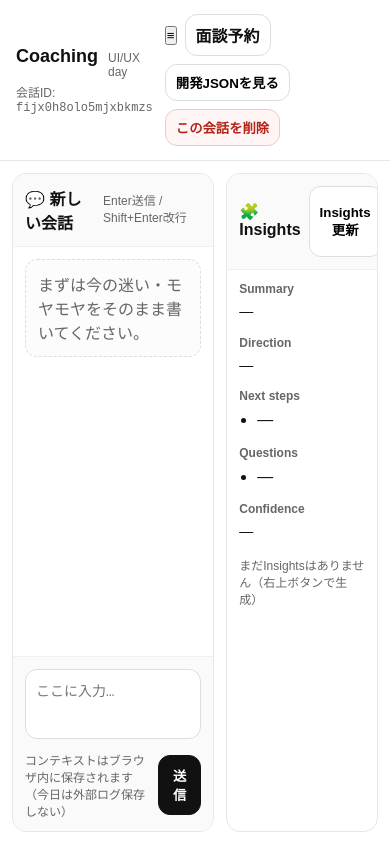
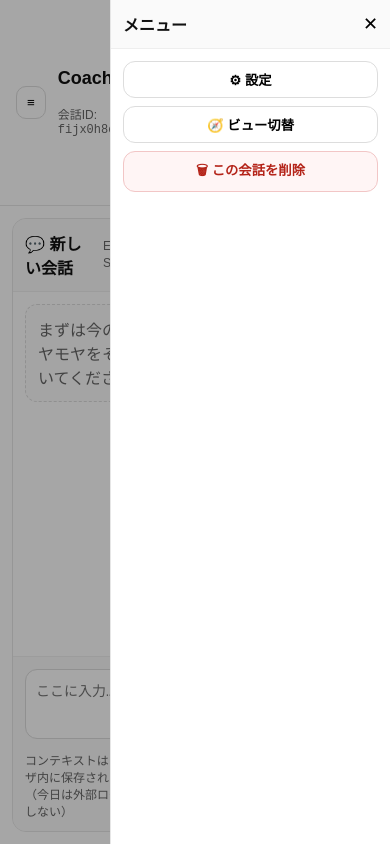
Before and after one commit to Daishi-pys/first-test, a Next.js app in the folder app/: page /dashboard in a window 390 px wide. Both pictures are taken after a click on the button "menu". Built offline with nearby package versions, Linux system fonts and the light colour scheme.

Commit message:
UI: hamburger menu + single conversation + insights

```diff
--- a/app/app/dashboard/page.tsx
+++ b/app/app/dashboard/page.tsx
@@ -50,6 +50,7 @@ export default function Page() {
   const [err, setErr] = useState<string | null>(null);
   const [showDevJson, setShowDevJson] = useState(false);
   const [menuOpen, setMenuOpen] = useState(false);
+
 
   const scrollerRef = useRef<HTMLDivElement | null>(null);
 
@@ -238,6 +239,21 @@ export default function Page() {
   return (
     <div style={styles.page}>
       <header style={styles.header}>
+        <button
+  onClick={() => setMenuOpen(true)}
+  style={{
+    padding: "8px 10px",
+    borderRadius: 10,
+    border: "1px solid #ddd",
+    background: "#fff",
+    fontWeight: 700,
+    cursor: "pointer",
+  }}
+  aria-label="menu"
+>
+  ≡
+</button>
+
         <div style={{ display: "flex", flexDirection: "column" }}>
           <div style={{ display: "flex", alignItems: "baseline", gap: 10 }}>
             <div style={styles.brand}>Coaching</div>
@@ -247,7 +263,7 @@ export default function Page() {
         </div>
 
         <div style={styles.headerActions}>
-          <button style={styles.iconBtn} onClick={() => setMenuOpen(true)}>≡</button>
+          <button onClick={newConversation} style={styles.btnSecondary}>＋ 新しい会話</button>
           <a href="/booking" style={styles.linkBtn}>面談予約</a>
           <button onClick={() => setShowDevJson(v => !v)} style={styles.btnSecondary}>
             {showDevJson ? "開発JSONを隠す" : "開発JSONを見る"}
@@ -366,7 +382,76 @@ export default function Page() {
           </div>
         </aside>
       </main>
+      {/* Hamburger Menu Backdrop */}
+{menuOpen && (
+  <div
+    onClick={() => setMenuOpen(false)}
+    style={{
+      position: "fixed",
+      inset: 0,
+      background: "rgba(0,0,0,0.35)",
+      zIndex: 40,
+    }}
+  />
+)}
+
+{/* Hamburger Menu Drawer */}
+<div
+  style={{
+    position: "fixed",
+    top: 0,
+    right: 0,
+    height: "100vh",
+    width: 280,
+    background: "#fff",
+    borderLeft: "1px solid #e6e6e6",
+    zIndex: 50,
+    transform: menuOpen ? "translateX(0)" : "translateX(100%)",
+    transition: "transform 0.2s ease",
+    display: "flex",
+    flexDirection: "column",
+  }}
+>
+  <div
+    style={{
+      padding: 12,
+      borderBottom: "1px solid #eee",
+      display: "flex",
+      justifyContent: "space-between",
+      alignItems: "center",
+      background: "#fafafa",
+    }}
+  >
+    <div style={{ fontWeight: 700 }}>メニュー</div>
+    <button
+      onClick={() => setMenuOpen(false)}
+      style={{
+        border: "none",
+        background: "transparent",
+        fontSize: 18,
+        cursor: "pointer",
+      }}
+    >
+      ✕
+    </button>
+  </div>
+
+  <div style={{ padding: 12, display: "flex", flexDirection: "column", gap: 8 }}>
+    <button style={styles.btnSecondary} onClick={() => alert("設定は後で実装")}>
+      ⚙ 設定
+    </button>
+    <button style={styles.btnSecondary} onClick={() => alert("ビュー切替は後で実装")}>
+      🧭 ビュー切替
+    </button>
+    <button style={styles.btnDanger} onClick={clearConversation}>
+      🗑 この会話を削除
+    </button>
+  </div>
+</div>
+
     </div>
+
+
   );
 }
 
```
